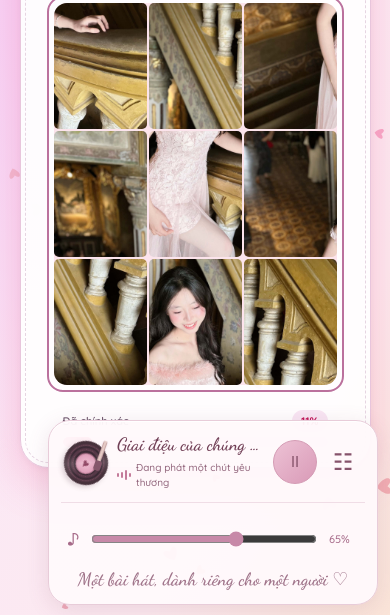
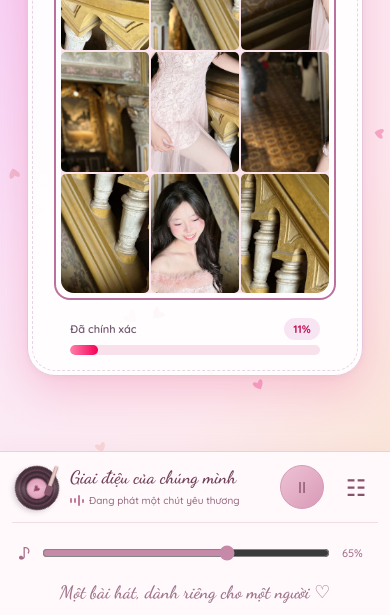
Before and after one commit to 23t1020225/20-10_mybabi, a plain HTML site: page index.html in a window 390 px wide. Both pictures are taken after a click on the button "Mở điều khiển âm lượng". Shown: the part 229-844 px from the top of the page. Drawn offline with Linux system fonts and the light colour scheme.

Commit message:
chỉnh sửa nhạc

```diff
--- a/music.js
+++ b/music.js
@@ -12,6 +12,15 @@
     let started = false;
     let userPaused = false;
     let playPending = false;
+    // Reserve the dock's actual height so expanding volume never covers the tree.
+    const phoneLayout = matchMedia('(max-width: 600px)');
+    function sizeDock() {
+        document.documentElement.style.setProperty('--music-dock-height', phoneLayout.matches ? `${Math.ceil(player.getBoundingClientRect().height)}px` : '0px');
+    }
+    new ResizeObserver(sizeDock).observe(player);
+    phoneLayout.addEventListener('change', sizeDock);
+    window.addEventListener('resize', sizeDock);
+    sizeDock();
     audio.volume = Number(volume.value) / 100;
 
     function sync() {
--- a/style.css
+++ b/style.css
@@ -687,3 +687,28 @@ html, body {
  .music-player #music-details { margin-top:5px; padding-top:5px; }
  #music-details p { display:none; }
 }
+/* Mobile dock occupies its own band; both stages end above it. */
+@media(max-width:600px) {
+ :root { --music-dock-height:82px; }
+ #stage-main,#stage-puzzle { top:0; bottom:var(--music-dock-height); height:calc(100dvh - var(--music-dock-height)); }
+ .music-player,.music-player:has(#music-details:not([hidden])) {
+  width:100%; left:0; right:0; bottom:0; border:0; border-top:1px solid #ead0df; border-radius:0;
+  padding:11px max(12px,env(safe-area-inset-right)) calc(12px + env(safe-area-inset-bottom,0px)) max(12px,env(safe-area-inset-left));
+  background:#fff9fc; box-shadow:0 -5px 16px #be8ba00b;
+ }
+ .music-main,.music-player:has(#music-details:not([hidden])) .music-main { gap:10px; max-width:480px; margin:auto; justify-content:initial; }
+ .music-info { display:block; }
+ .music-info strong,.music-player:has(#music-details:not([hidden])) .music-info strong { font-size:18px; }
+ .music-status { font-size:10px; line-height:1.4; }
+ #music-status,.music-player:has(#music-details:not([hidden])) #music-status { display:inline; font-size:10px; }
+ .music-status:after { display:none; }
+ .music-player .music-expand { margin-left:0; }
+ #music-details { max-width:480px; margin:11px auto 0; padding-top:8px; }
+ #music-details p { margin:6px 0 0; }
+ .puzzle-card { width:min(380px,86vw,calc((100dvh - var(--music-dock-height) - 100px)*.62)); }
+}
+@media(max-width:350px) {
+ .music-main,.music-player:has(#music-details:not([hidden])) .music-main { gap:6px; }
+ .music-info strong,.music-player:has(#music-details:not([hidden])) .music-info strong { font-size:16px; }
+ .music-status,#music-status { font-size:9px; }
+}
--- a/tree.js
+++ b/tree.js
@@ -25,13 +25,14 @@ class HeartTree {
         });
         this.colors = ['#fa0063','#ee009f','#ff5ab7','#fb91c3','#e81a39','#ffef35','#ffd33e','#f68b37','#ffb779','#c5009c'];
         this.resize = () => {
-            this.W = innerWidth; this.H = innerHeight;
+            this.W = canvas.parentElement.clientWidth; this.H = canvas.parentElement.clientHeight;
             const dpr = Math.min(devicePixelRatio || 1, 2);
             canvas.width = this.W*dpr; canvas.height = this.H*dpr;
             canvas.style.width = this.W+'px'; canvas.style.height = this.H+'px';
             this.ctx.setTransform(dpr,0,0,dpr,0,0);
         };
         this.resize(); window.addEventListener('resize',this.resize);
+        new ResizeObserver(this.resize).observe(canvas.parentElement);
     }
     start() {
         this.started = performance.now(); this.notified = false; this.leaves = []; this.falling = []; this.landings = []; this.bursts = []; this.restingHearts = [];
@@ -170,7 +171,7 @@ class HeartTree {
         const c=this.ctx, mobile=this.W<601;
         c.clearRect(0,0,this.W,this.H); c.save();
         let sx=this.W/1180,sy=this.H/788,ox=0,oy=0;
-        if(mobile) { const s=Math.min(this.W/680,this.H*.43/740); sx=sy=s;ox=this.W/2-590*s;oy=this.H*.58; }
+        if(mobile) { const s=Math.min(this.W/680,this.H*.40/740); sx=sy=s;ox=this.W/2-590*s;oy=this.H*.58; }
         c.translate(ox,oy);c.scale(sx,sy);
         this.hitHearts=[];
         const shift=Math.min(1,Math.max(0,(t-7)/1.4));
```
